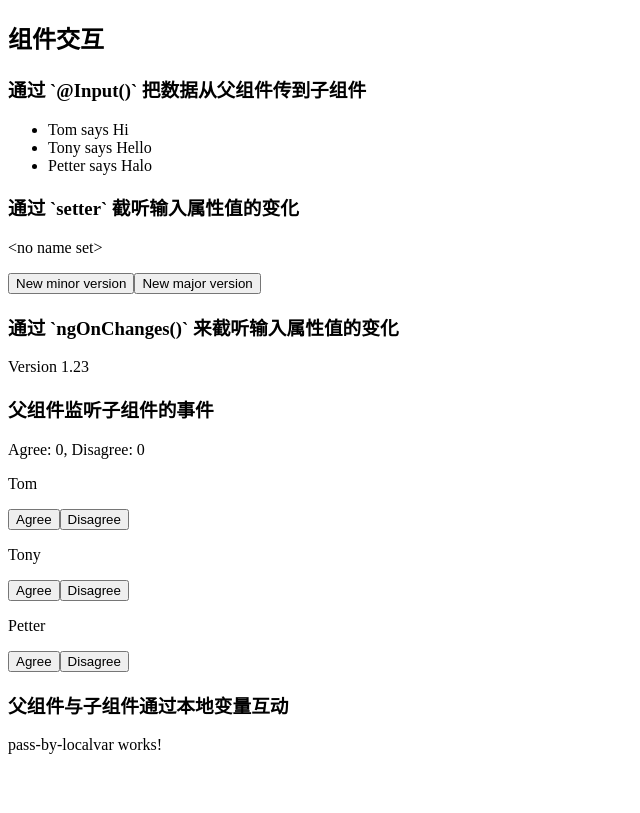
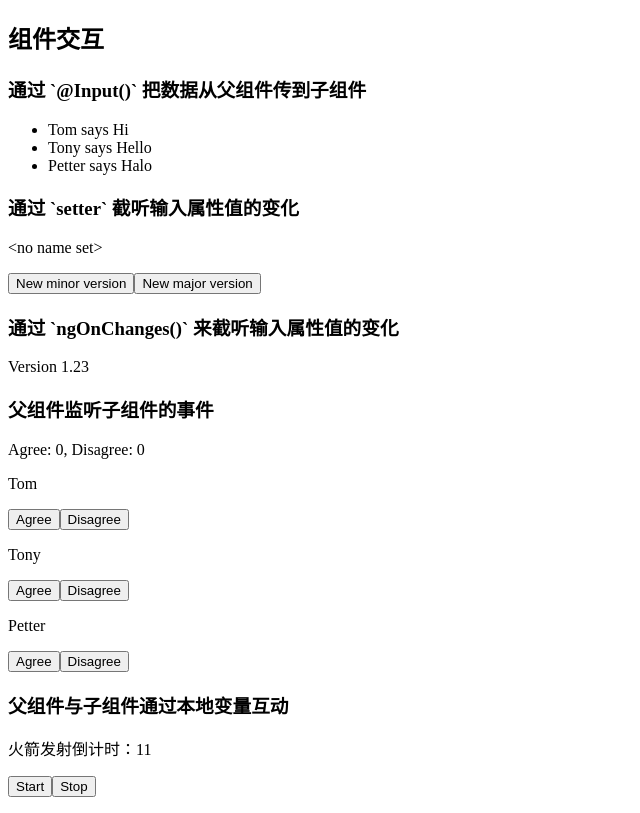
Before and after one commit to xiezipei/ng-demos, an Angular app in the folder demo-11-components/: page / in a window 1280 px wide. Shown: the whole page, without its empty margins (0-640 px from the left). Built offline with nearby package versions, Linux system fonts and the light colour scheme.

Commit message:
feat: update pass-by-localvar

```diff
--- a/demo-11-components/src/app/components/component-interaction/component-interaction.component.html
+++ b/demo-11-components/src/app/components/component-interaction/component-interaction.component.html
@@ -24,4 +24,7 @@
 ></app-pass-by-emits>
 
 <h3>{{ title5 }}</h3>
-<app-pass-by-localvar></app-pass-by-localvar>
+<p>火箭发射倒计时：{{ timer.seconds }}</p>
+<button type="button" (click)="timer.start()">Start</button>
+<button type="button" (click)="timer.stop()">Stop</button>
+<app-pass-by-localvar #timer></app-pass-by-localvar>
--- a/demo-11-components/src/app/components/component-interaction/pass-by-localvar/pass-by-localvar.component.html
+++ b/demo-11-components/src/app/components/component-interaction/pass-by-localvar/pass-by-localvar.component.html
@@ -1 +1 @@
-<p>pass-by-localvar works!</p>
+<p>{{ message }}</p>
--- a/demo-11-components/src/app/components/component-interaction/pass-by-localvar/pass-by-localvar.component.ts
+++ b/demo-11-components/src/app/components/component-interaction/pass-by-localvar/pass-by-localvar.component.ts
@@ -1,15 +1,48 @@
-import { Component, OnInit } from '@angular/core';
+import { Component, OnDestroy, OnInit } from '@angular/core';
 
 @Component({
   selector: 'app-pass-by-localvar',
   templateUrl: './pass-by-localvar.component.html',
-  styleUrls: ['./pass-by-localvar.component.scss']
+  styleUrls: ['./pass-by-localvar.component.scss'],
 })
-export class PassByLocalvarComponent implements OnInit {
+export class PassByLocalvarComponent implements OnInit, OnDestroy {
+  intervalId = 0;
+  message = '';
+  seconds = 11;
 
-  constructor() { }
+  constructor() {}
 
-  ngOnInit(): void {
+  ngOnInit(): void {}
+
+  ngOnDestroy(): void {
+    this.clearTimer();
   }
 
+  start() {
+    this.countDown();
+  }
+
+  stop() {
+    this.clearTimer();
+    this.message = `Holding at T-${this.seconds} seconds`;
+  }
+
+  private clearTimer() {
+    clearInterval(this.intervalId);
+  }
+
+  private countDown() {
+    this.clearTimer();
+    this.intervalId = window.setInterval(() => {
+      this.seconds -= 1;
+      if (this.seconds === 0) {
+        this.message = 'Blast off!';
+      } else {
+        if (this.seconds < 0) {
+          this.seconds = 10;
+        } // reset
+        this.message = `T-${this.seconds} seconds and counting`;
+      }
+    }, 1000);
+  }
 }
```
